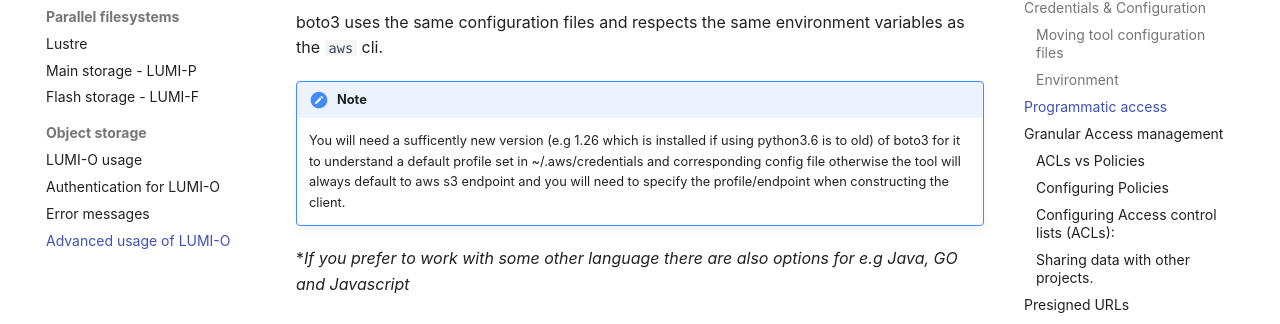
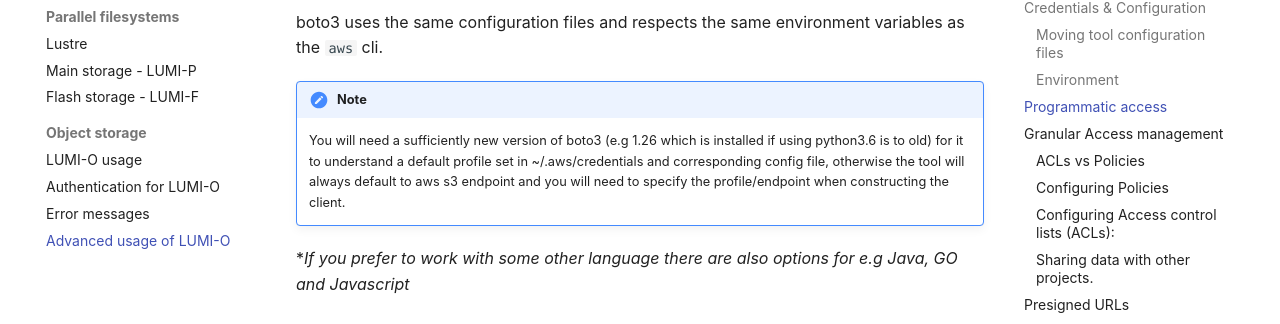
Before and after one commit to Lumi-supercomputer/lumi-userguide, an MkDocs documentation site: the page built from docs/storage/lumio/advanced.md, in a window 1280 px wide and 900 px high, scrolled down 2125 px. Shown: the part 127-451 px from the top of the window. Built offline with MkDocs 1.6.1 and Material for MkDocs 9.7.7, drawn with Linux system fonts in a browser that asks for light colours; some of the changed text lies outside the part shown.

Commit message:
More typos

```diff
--- a/docs/storage/lumio/advanced.md
+++ b/docs/storage/lumio/advanced.md
@@ -85,8 +85,8 @@ s3_client = boto3.client('s3')
 boto3 uses the same configuration files and respects the same environment variables as the `aws` cli.
 
 !!! note
-	You will need a sufficently new version (e.g 1.26 which is installed if using python3.6 is to old)  of boto3 for it
-	to understand a default profile set in ~/.aws/credentials and corresponding config file
+	You will need a sufficiently new version of boto3 (e.g 1.26 which is installed if using python3.6 is to old) for it
+	to understand a default profile set in ~/.aws/credentials and corresponding config file,
 	otherwise the tool will always default to aws s3 endpoint and you will need to specify the
 	profile/endpoint when constructing the client.
 
```
Also changed, not shown: other parts of docs/storage/lumio/advanced.md (+1 -1 lines).
